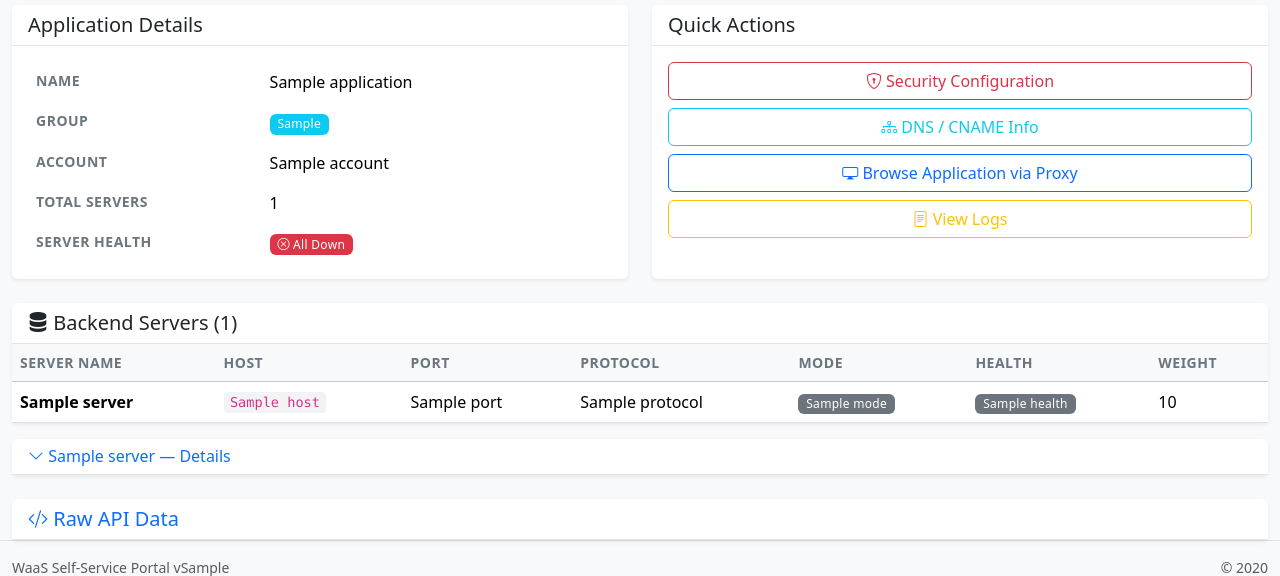
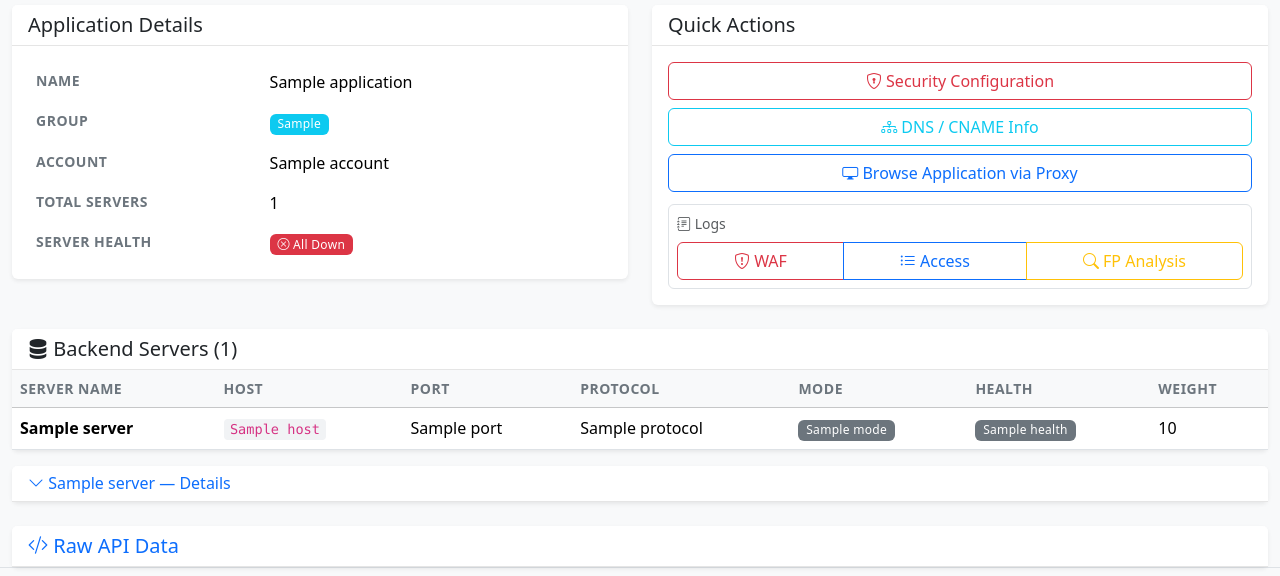
Before and after one commit to mercutioviz/waas-ss-portal, a Python web app: template app/templates/applications/view.html in a window 1280 px wide. Shown: the part 151-727 px from the top of the page. Run offline with Jinja, Linux system fonts and the light colour scheme; the template is opened without the code that fills it: most values are stand-ins (such as "Sample title", 1, 10 or a date in 2020).

Commit message:
Add direct log links on app view and context-aware back buttons
Replace single "View Logs" button on application view with direct links
to WAF Logs, Access Logs, and FP Analysis. Log pages now show "Back to
Application" when navigated from app view, or "Back to Log Viewer" when
accessed from the logs index.

Co-Authored-By: Claude Opus 4.6 <noreply@anthropic.com>

```diff
--- a/app/templates/applications/view.html
+++ b/app/templates/applications/view.html
@@ -68,9 +68,20 @@
                     <a href="{{ url_for('proxy.launch', account_id=account.id, app_id=app_id) }}" class="btn btn-outline-primary">
                         <i class="bi bi-display"></i> Browse Application via Proxy
                     </a>
-                    <a href="{{ url_for('logs.index') }}" class="btn btn-outline-warning">
-                        <i class="bi bi-file-text"></i> View Logs
-                    </a>
+                    <div class="border rounded p-2 mt-1">
+                        <small class="text-muted d-block mb-2"><i class="bi bi-journal-text"></i> Logs</small>
+                        <div class="btn-group w-100">
+                            <a href="{{ url_for('logs.waf_logs', account_id=account.id, app_name=app_id, from='app') }}" class="btn btn-outline-danger">
+                                <i class="bi bi-shield-exclamation"></i> WAF
+                            </a>
+                            <a href="{{ url_for('logs.access_logs', account_id=account.id, app_name=app_id, from='app') }}" class="btn btn-outline-primary">
+                                <i class="bi bi-list-ul"></i> Access
+                            </a>
+                            <a href="{{ url_for('logs.fp_analysis', account_id=account.id, app_name=app_id, from='app') }}" class="btn btn-outline-warning">
+                                <i class="bi bi-search"></i> FP Analysis
+                            </a>
+                        </div>
+                    </div>
                 </div>
             </div>
         </div>
--- a/app/templates/logs/access.html
+++ b/app/templates/logs/access.html
@@ -4,9 +4,15 @@
 {% block content %}
 <div class="d-flex justify-content-between align-items-center mt-4 mb-3">
     <h2><i class="bi bi-list-ul"></i> Access Logs</h2>
+    {% if request.args.get('from') == 'app' %}
+    <a href="{{ url_for('applications.view_application', account_id=account.id, app_id=app_name) }}" class="btn btn-outline-secondary btn-sm">
+        <i class="bi bi-arrow-left"></i> Back to Application
+    </a>
+    {% else %}
     <a href="{{ url_for('logs.index', account_id=account.id) }}" class="btn btn-outline-secondary btn-sm">
         <i class="bi bi-arrow-left"></i> Back to Log Viewer
     </a>
+    {% endif %}
 </div>
 
 <div class="mb-3">
--- a/app/templates/logs/fp_analysis.html
+++ b/app/templates/logs/fp_analysis.html
@@ -4,9 +4,15 @@
 {% block content %}
 <div class="d-flex justify-content-between align-items-center mt-4 mb-3">
     <h2><i class="bi bi-search"></i> False Positive Analysis</h2>
+    {% if request.args.get('from') == 'app' %}
+    <a href="{{ url_for('applications.view_application', account_id=account.id, app_id=app_name) }}" class="btn btn-outline-secondary btn-sm">
+        <i class="bi bi-arrow-left"></i> Back to Application
+    </a>
+    {% else %}
     <a href="{{ url_for('logs.index', account_id=account.id) }}" class="btn btn-outline-secondary btn-sm">
         <i class="bi bi-arrow-left"></i> Back to Log Viewer
     </a>
+    {% endif %}
 </div>
 
 <div class="mb-3">
--- a/app/templates/logs/waf.html
+++ b/app/templates/logs/waf.html
@@ -4,9 +4,15 @@
 {% block content %}
 <div class="d-flex justify-content-between align-items-center mt-4 mb-3">
     <h2><i class="bi bi-shield-exclamation"></i> WAF Logs</h2>
+    {% if request.args.get('from') == 'app' %}
+    <a href="{{ url_for('applications.view_application', account_id=account.id, app_id=app_name) }}" class="btn btn-outline-secondary btn-sm">
+        <i class="bi bi-arrow-left"></i> Back to Application
+    </a>
+    {% else %}
     <a href="{{ url_for('logs.index', account_id=account.id) }}" class="btn btn-outline-secondary btn-sm">
         <i class="bi bi-arrow-left"></i> Back to Log Viewer
     </a>
+    {% endif %}
 </div>
 
 <div class="mb-3">
```
